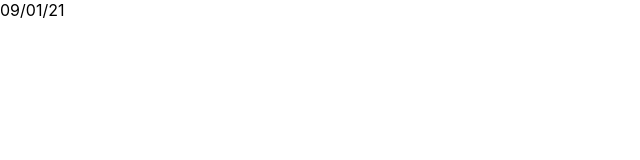
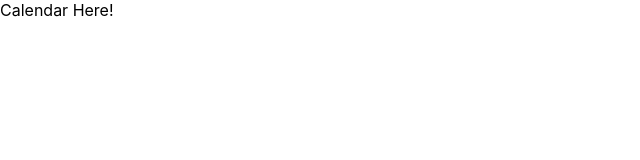
Before and after one commit to dmlfahfn/calender, a React (Create React App) app: page / in a window 1280 px wide. Shown: the top 160 px of the page, without its empty margins (0-640 px from the left). Built offline with nearby package versions, Linux system fonts and the light colour scheme.

Commit message:
trying another package than moment

```diff
--- a/package.json
+++ b/package.json
@@ -6,11 +6,8 @@
     "@testing-library/jest-dom": "^5.14.1",
     "@testing-library/react": "^11.2.7",
     "@testing-library/user-event": "^12.8.3",
-    "moment": "^2.29.1",
-    "moment-timezone": "^0.5.33",
     "react": "^17.0.2",
     "react-dom": "^17.0.2",
-    "react-moment": "^1.1.1",
     "react-scripts": "4.0.3",
     "web-vitals": "^1.1.2"
   },
--- a/src/App.js
+++ b/src/App.js
@@ -1,12 +1,10 @@
 import React from 'react';
-import Moment from 'react-moment';
-import 'moment-timezone';
-import Calender from './Calender';
+import Calendar from './Calendar';
 
 class App extends React.Component {
   render() {
     return (
-      <Calender />
+      <Calendar />
     )
   }
 };
--- /dev/null
+++ b/src/Calendar.js
@@ -0,0 +1,13 @@
+import React from 'react';
+
+
+class Calendar extends React.Component {
+
+    render() {
+      return (
+        <div>Calendar Here!</div>
+      )
+    }
+  };
+
+  export default Calendar;
--- a/src/Calender.js
+++ /dev/null
@@ -1,19 +0,0 @@
-import React from 'react';
-import Moment from 'react-moment';
-import 'moment-timezone';
-import moment from 'moment-timezone';
-
-class Calender extends React.Component {
-
-    render() {
-
-        let value = moment();
-        let startDay = value.clone().startOf("month");
-
-      return (
-        <div>{startDay.format("MM/DD/YY")}</div>
-      )
-    }
-  };
-
-  export default Calender;
```
